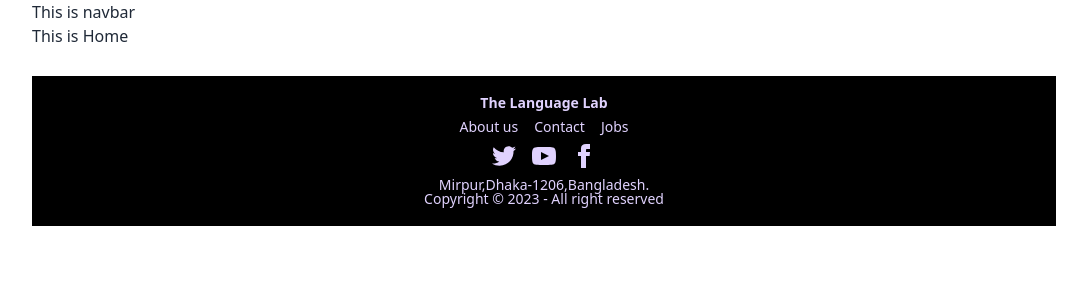
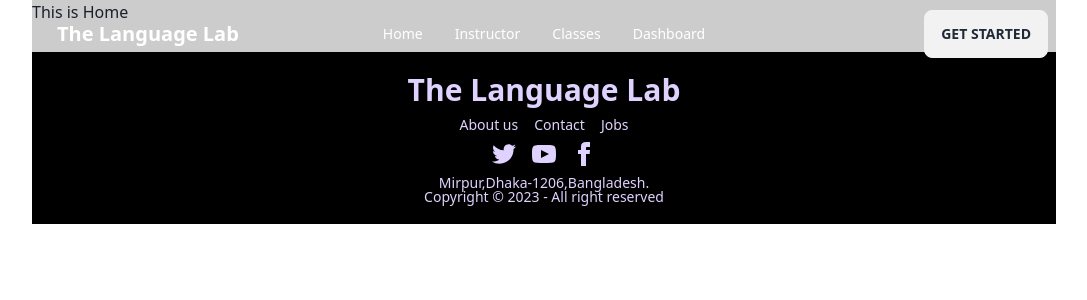
Before and after one commit to LeviathanS11/The-Language-Lab-Client, a React (Vite) app: page / in a window 1280 px wide. Shown: the top 300 px of the page, without its empty margins (96-1183 px from the left). Built offline with nearby package versions, Linux system fonts and the light colour scheme.

Commit message:
navbar added

```diff
--- a/src/main.jsx
+++ b/src/main.jsx
@@ -1,8 +1,6 @@
 import React from 'react'
 import ReactDOM from 'react-dom/client'
-import App from './App'
 import './index.css'
-import Navbar from './pages/shared/navbar/Navbar'
 import { RouterProvider } from 'react-router-dom'
 import { router } from './Routes/Routes'
 
--- a/src/pages/shared/Footer/Footer.jsx
+++ b/src/pages/shared/Footer/Footer.jsx
@@ -4,7 +4,7 @@
     return (
         <footer className="footer footer-center bg-black text-primary-content leading-none gap-y-2.5 p-5 mt-7">
             <div>
-                <p className="font-bold">
+                <p className="font-extrabold text-3xl">
                 The Language Lab
                 </p>
             </div>
--- a/src/pages/shared/navbar/Navbar.jsx
+++ b/src/pages/shared/navbar/Navbar.jsx
@@ -1,10 +1,36 @@
 import React from 'react';
+import { Link } from 'react-router-dom';
 
 const Navbar = () => {
 
+    const navOption=<>
+    <li><Link to="/">Home</Link></li>
+        <li><Link >Instructor</Link></li>
+        <li><Link >Classes</Link></li>
+        <li><Link >Dashboard</Link></li>
+    </>
+
     return (
-        <div>
-            <h1>This is navbar</h1>
+        <div className="navbar fixed z-10 bg-opacity-20 bg-black text-white max-w-screen-lg">
+            <div className="navbar-start">
+                <div className="dropdown text-black">
+                    <label tabIndex={0} className="btn btn-ghost lg:hidden">
+                        <svg xmlns="http://www.w3.org/2000/svg" className="h-5 w-5" fill="none" viewBox="0 0 24 24" stroke="currentColor"><path strokeLinecap="round" strokeLinejoin="round" strokeWidth="2" d="M4 6h16M4 12h8m-8 6h16" /></svg>
+                    </label>
+                    <ul tabIndex={0} className="menu menu-compact dropdown-content  mt-3 p-2 shadow bg-base-100 rounded-box w-52">
+                        {navOption}
+                    </ul>
+                </div>
+                <a className="btn btn-ghost normal-case text-xl">The Language Lab</a>
+            </div>
+            <div className="navbar-center hidden lg:flex">
+                <ul className="menu menu-horizontal px-1">
+                    {navOption}
+                </ul>
+            </div>
+            <div className="navbar-end">
+                <a className="btn">Get started</a>
+            </div>
         </div>
     );
 };
```
